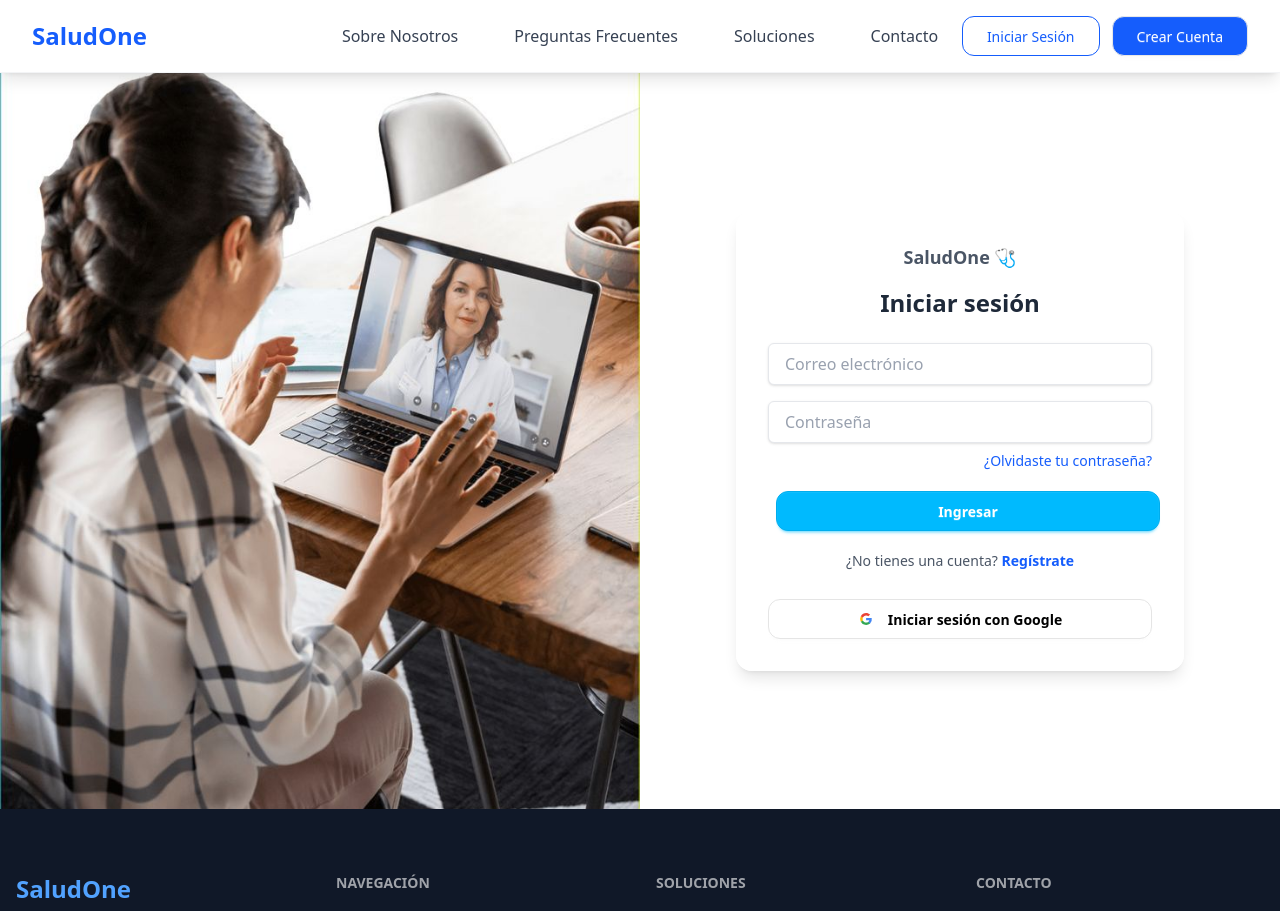
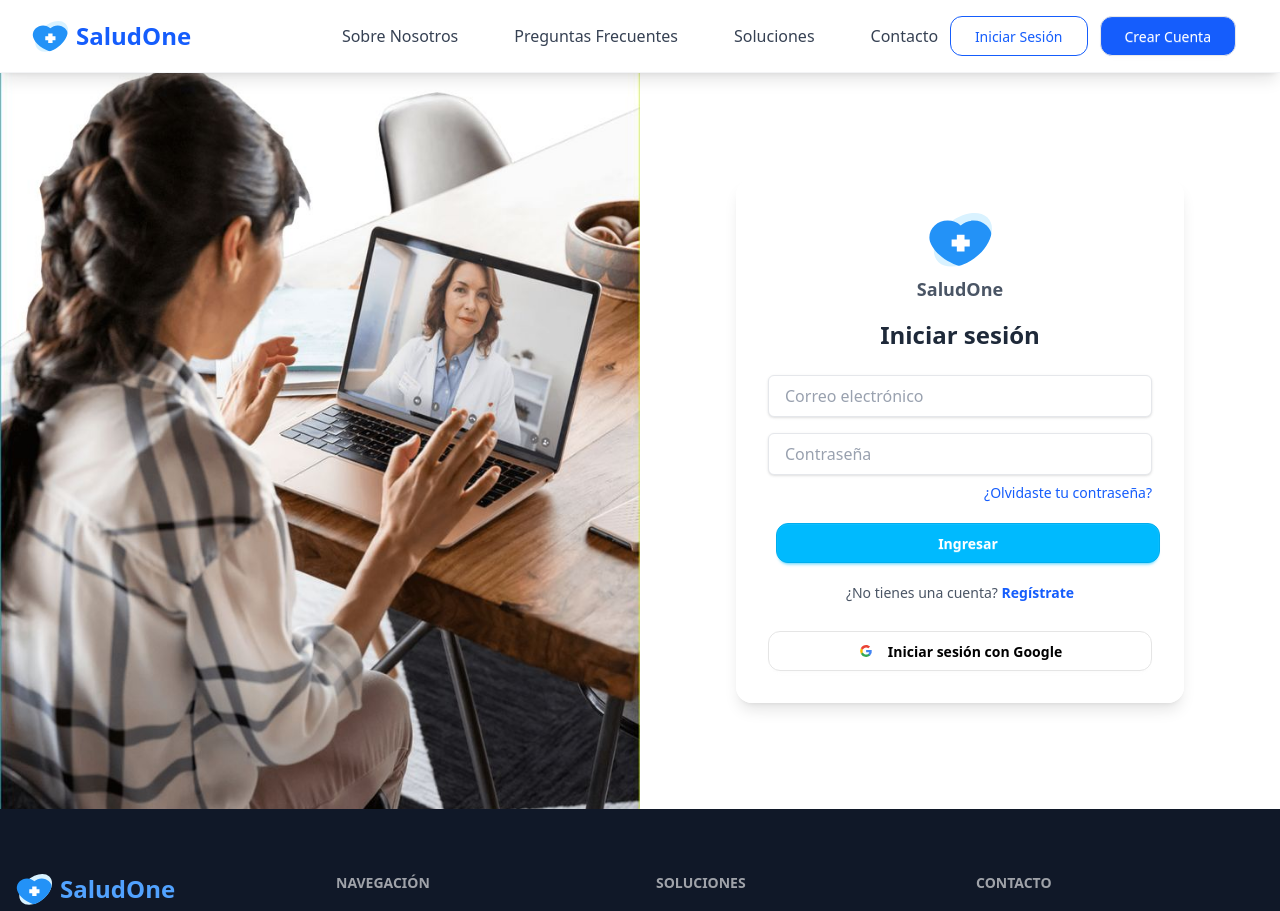
Before and after one commit to conrado85/equipo-32, a React (Vite) app: page /login in a window 1280 px wide. Shown: the top 911 px of the page. Built offline with nearby package versions, Linux system fonts and the light colour scheme.

Commit message:
Ajustando logo al navbar, footer, login y pestaña del navegador

```diff
--- a/index.html
+++ b/index.html
@@ -2,7 +2,7 @@
 <html lang="en">
   <head>
     <meta charset="UTF-8" />
-    <link rel="icon" type="image/svg+xml" href="/vite.svg" />
+    <link rel="icon" type="image/svg+xml" href="icons/logo.svg" />
     <meta name="viewport" content="width=device-width, initial-scale=1.0" />
     <title>SaludOne</title>
   </head>
--- a/src/components/Footer.jsx
+++ b/src/components/Footer.jsx
@@ -5,14 +5,24 @@
     <footer className="footer bg-gray-900 text-white py-16">
       <div className="container mx-auto px-4">
         <div className="grid md:grid-cols-2 lg:grid-cols-4 gap-8">
-          {/* Logo y descripción */}
+
+          {/* 🔹 Logo y descripción */}
           <div className="space-y-4">
-            <h3 className="font-bold text-2xl text-blue-400">SaludOne</h3>
+            <div className="flex items-center gap-2">
+              <img
+                src="icons/logo.svg"
+                alt="SaludOne logo"
+                className="h-8 w-auto"
+              />
+              <h3 className="font-bold text-2xl text-blue-400">SaludOne</h3>
+            </div>
             <p className="text-gray-300 leading-relaxed">
               Conectamos pacientes y médicos en una plataforma de salud digital
               innovadora, segura y eficiente.
             </p>
-            <div className="flex space-x-4">
+
+            {/* 🔹 Redes sociales */}
+            <div className="flex space-x-4 mt-4">
               <a href="#" className="text-gray-400 hover:text-blue-400 transition-colors">
                 <img src="/icons/facebook.png" alt="Facebook" className="w-6 h-6" />
               </a>
@@ -25,7 +35,7 @@
             </div>
           </div>
 
-          {/* Navegación */}
+          {/* 🔹 Navegación */}
           <div>
             <h6 className="footer-title text-white font-semibold mb-4">Navegación</h6>
             <div className="space-y-2">
@@ -36,7 +46,7 @@
             </div>
           </div>
 
-          {/* Soluciones */}
+          {/* 🔹 Soluciones */}
           <div>
             <h6 className="footer-title text-white font-semibold mb-4">Soluciones</h6>
             <div className="space-y-2">
@@ -47,7 +57,7 @@
             </div>
           </div>
 
-          {/* Contacto */}
+          {/* 🔹 Contacto */}
           <div>
             <h6 className="footer-title text-white font-semibold mb-4">Contacto</h6>
             <div className="space-y-2">
@@ -56,7 +66,7 @@
           </div>
         </div>
 
-        {/* Línea divisoria y copyright */}
+        {/* 🔹 Línea divisoria y copyright */}
         <div className="border-t border-gray-700 mt-12 pt-8">
           <div className="flex flex-col md:flex-row justify-between items-center">
             <p className="text-gray-400 text-sm">
@@ -74,7 +84,7 @@
         </div>
       </div>
     </footer>
-  )
-}
+  );
+};
 
-export default Footer
+export default Footer;
--- a/src/components/NavBar.jsx
+++ b/src/components/NavBar.jsx
@@ -3,12 +3,79 @@
 function NavBar() {
   return (
     <div className="navbar bg-white shadow-lg border-b border-gray-100 sticky top-0 z-50 px-4 lg:px-8">
-      <div className="navbar-start">
-        <div className="dropdown">
-          <div tabIndex={0} role="button" className="btn btn-ghost lg:hidden">
+      <div className="navbar-start flex items-center gap-2">
+        <Link to="/" className="flex items-center gap-2">
+          <img src="icons/logo.svg" alt="SaludOne logo" className="h-8 w-auto" />
+          <span className="hidden sm:inline text-2xl font-bold text-blue-600 hover:text-blue-700 transition-colors">
+            SaludOne
+          </span>
+        </Link>
+      </div>
+
+      {/* 🔹 CENTRO: menú de escritorio */}
+      <div className="navbar-center hidden lg:flex">
+        <ul className="menu menu-horizontal px-1 space-x-6">
+          <li>
+            <Link
+              to="/#about"
+              className="text-gray-700 hover:bg-blue-50 hover:text-blue-600 rounded-lg px-4 py-2 transition-colors font-medium text-base"
+            >
+              Sobre Nosotros
+            </Link>
+          </li>
+          <li>
+            <Link
+              to="/preguntas-frecuentes"
+              className="text-gray-700 hover:bg-blue-50 hover:text-blue-600 rounded-lg px-4 py-2 transition-colors font-medium text-base"
+            >
+              Preguntas Frecuentes
+            </Link>
+          </li>
+          <li>
+            <Link
+              to="/soluciones"
+              className="text-gray-700 hover:bg-blue-50 hover:text-blue-600 rounded-lg px-4 py-2 transition-colors font-medium text-base"
+            >
+              Soluciones
+            </Link>
+          </li>
+          <li>
+            <Link
+              to="/contacto"
+              className="text-gray-700 hover:bg-blue-50 hover:text-blue-600 rounded-lg px-4 py-2 transition-colors font-medium text-base"
+            >
+              Contacto
+            </Link>
+          </li>
+        </ul>
+      </div>
+
+      {/* 🔹 DERECHA: botones y menú móvil */}
+      <div className="navbar-end space-x-3">
+        {/* Botones visibles solo en escritorio */}
+        <Link
+          className="hidden lg:flex btn btn-outline border-blue-600 text-blue-600 hover:bg-blue-600 hover:text-white rounded-xl hover:scale-105 transition-all duration-300 font-medium px-6"
+          to="/login"
+        >
+          Iniciar Sesión
+        </Link>
+        <Link
+          className="hidden lg:flex btn bg-blue-600 hover:bg-blue-700 text-white rounded-xl hover:scale-105 transition-all duration-300 font-medium px-6"
+          to="/register"
+        >
+          Crear Cuenta
+        </Link>
+
+        {/* Menú hamburguesa visible solo en móviles */}
+        <div className="dropdown dropdown-end lg:hidden">
+          <div
+            tabIndex={0}
+            role="button"
+            className="btn btn-ghost btn-circle"
+          >
             <svg
               xmlns="http://www.w3.org/2000/svg"
-              className="h-5 w-5"
+              className="h-6 w-6"
               fill="none"
               viewBox="0 0 24 24"
               stroke="currentColor"
@@ -17,71 +84,39 @@
                 strokeLinecap="round"
                 strokeLinejoin="round"
                 strokeWidth="2"
-                d="M4 6h16M4 12h8m-8 6h16"
+                d="M4 6h16M4 12h16M4 18h16"
               />
             </svg>
           </div>
+
           <ul
             tabIndex={0}
             className="menu menu-sm dropdown-content bg-white rounded-box z-50 mt-3 w-52 p-2 shadow-xl border border-gray-100"
           >
             <li>
-              <Link to="/#about" className="hover:bg-blue-50 hover:text-blue-600">Sobre Nosotros</Link>
+              <Link to="/#about">Sobre Nosotros</Link>
             </li>
             <li>
-              <Link to="/preguntas-frecuentes" className="hover:bg-blue-50 hover:text-blue-600">Preguntas Frecuentes</Link>
+              <Link to="/preguntas-frecuentes">Preguntas Frecuentes</Link>
             </li>
             <li>
-              <Link to="/soluciones" className="hover:bg-blue-50 hover:text-blue-600">Soluciones</Link>
+              <Link to="/soluciones">Soluciones</Link>
             </li>
             <li>
-              <Link to="/contacto" className="hover:bg-blue-50 hover:text-blue-600">Contacto</Link>
+              <Link to="/contacto">Contacto</Link>
             </li>
             <li className="pt-2">
-              <Link className="btn btn-outline btn-info rounded-xl w-full" to="/login">Iniciar Sesión</Link>
+              <Link className="btn btn-outline btn-info rounded-xl w-full" to="/login">
+                Iniciar Sesión
+              </Link>
             </li>
             <li>
-              <Link className="btn btn-info rounded-xl w-full text-white" to="/register">Crear Cuenta</Link>
+              <Link className="btn btn-info rounded-xl w-full text-white" to="/register">
+                Crear Cuenta
+              </Link>
             </li>
           </ul>
         </div>
-        <Link className="text-2xl font-bold text-blue-600 hover:text-blue-700 transition-colors" to="/">
-          SaludOne
-        </Link>
-      </div>
-
-      <div className="navbar-center hidden lg:flex">
-        <ul className="menu menu-horizontal px-1 space-x-6">
-          <li>
-            <Link to="/#about" className="text-gray-700 hover:bg-blue-50 hover:text-blue-600 rounded-lg px-4 py-2 transition-colors font-medium text-base">
-              Sobre Nosotros
-            </Link>
-          </li>
-          <li>
-            <Link to="/preguntas-frecuentes" className="text-gray-700 hover:bg-blue-50 hover:text-blue-600 rounded-lg px-4 py-2 transition-colors font-medium text-base">
-              Preguntas Frecuentes
-            </Link>
-          </li>
-          <li>
-            <Link to="/soluciones" className="text-gray-700 hover:bg-blue-50 hover:text-blue-600 rounded-lg px-4 py-2 transition-colors font-medium text-base">
-              Soluciones
-            </Link>
-          </li>
-          <li>
-            <Link to="/contacto" className="text-gray-700 hover:bg-blue-50 hover:text-blue-600 rounded-lg px-4 py-2 transition-colors font-medium text-base">
-              Contacto
-            </Link>
-          </li>
-        </ul>
-      </div>
-
-      <div className="navbar-end space-x-3">
-        <Link className="hidden lg:flex btn btn-outline border-blue-600 text-blue-600 hover:bg-blue-600 hover:text-white rounded-xl hover:scale-105 transition-all duration-300 font-medium px-6" to="/login">
-          Iniciar Sesión
-        </Link>
-        <Link className="hidden lg:flex btn bg-blue-600 hover:bg-blue-700 text-white rounded-xl hover:scale-105 transition-all duration-300 font-medium px-6" to="/register">
-          Crear Cuenta
-        </Link>
       </div>
     </div>
   );
--- a/src/pages/Login/Login.jsx
+++ b/src/pages/Login/Login.jsx
@@ -40,9 +40,13 @@
 
       <div className="flex flex-1 items-center justify-center p-6">
         <div className="w-full max-w-md bg-white/80 backdrop-blur-md rounded-2xl p-6 sm:p-8 shadow-lg">
-          <p className="text-center text-gray-600 mb-4 text-lg font-semibold">
-            SaludOne 🩺
-          </p>
+        <p className="text-center text-gray-600 mb-4 text-lg font-semibold flex flex-col items-center">
+            <img
+              src="icons/logo.svg"
+               alt="SaludOne logo"
+              className="w-16 h-auto mb-2 mx-auto"  />
+            <span>SaludOne</span>
+        </p>
 
           <h1 className="text-2xl font-semibold text-gray-800 mb-4 text-center">
             Iniciar sesión
```
Also changed, not shown: public/icons/logo.svg (added).
